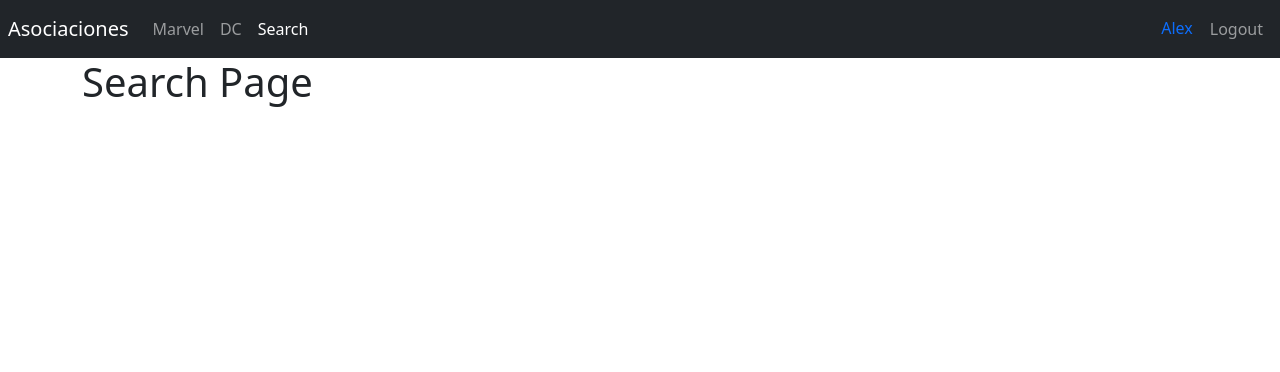
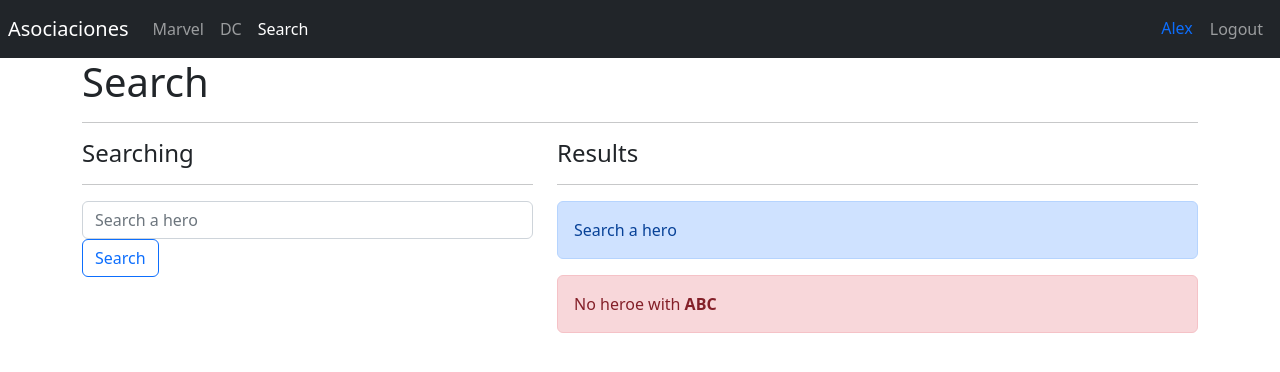
Before and after one commit to alexelizaga/07-react-heroes-vite, a React (Vite) app: page /search in a window 1280 px wide. Shown: the top 372 px of the page. Built offline with nearby package versions, Linux system fonts and the light colour scheme.

Commit message:
199. Search page design

```diff
--- a/src/heroes/pages/SearchPage.tsx
+++ b/src/heroes/pages/SearchPage.tsx
@@ -1,8 +1,43 @@
+import { HeroCard } from '../components';
 
 export const SearchPage = () => {
     return (
       <>
-          <h1>Search Page</h1>
+        <h1>Search</h1>
+        <hr />
+
+        <div className="row">
+          <div className="col-5">
+            <h4>Searching</h4>
+            <hr />
+            <form>
+              <input
+                type="text"
+                placeholder="Search a hero"
+                className="form-control"
+                name="searchText"
+                autoComplete="off"
+              />
+              <button className="btn btn-outline-primary">
+                Search
+              </button>
+            </form>
+          </div>
+          <div className="col-7">
+            <h4>Results</h4>
+            <hr />
+
+            <div className="alert alert-primary">
+              Search a hero
+            </div>
+            <div className="alert alert-danger">
+              No heroe with <b>ABC</b>
+            </div>
+
+            {/* <HeroCard { ...hero } /> */}
+          </div>
+        </div>
+
       </>
     )
   }
```
Also changed, not shown: 1 other file (tests, documents, lock files or other folders).
